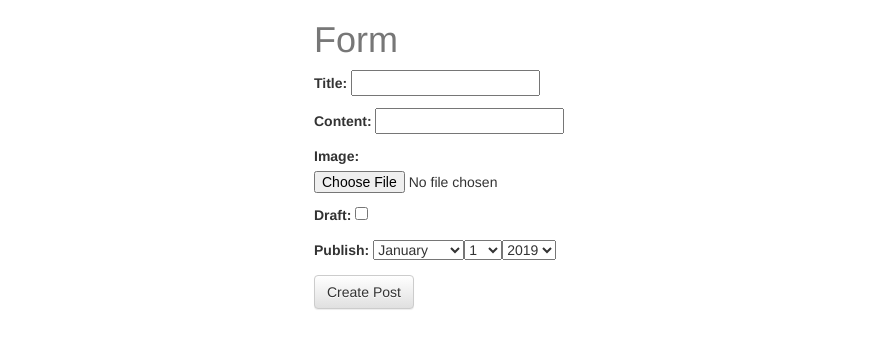
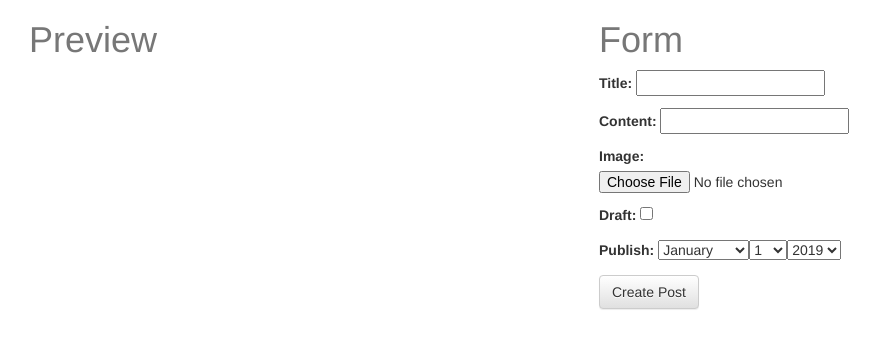
Before and after one commit to lucaslucyk/ciclicaitinerante, a Django app: template src/templates/post_form.html in a window 1280 px wide. Shown: the top 349 px of the page, without its empty margins (56-936 px from the left). Run offline with Django 3.2, Linux system fonts and the light colour scheme; the template is opened without the code that fills it: values that come from a table or form of the project are taken from there, others are empty; some libraries are stand-ins or nearby versions.

Commit message:
FIN VIDEO 8 - SEGUIR CON 9

```diff
--- a/src/posts/forms.py
+++ b/src/posts/forms.py
@@ -5,7 +5,7 @@ from .models import Post
 
 class PostForm(forms.ModelForm):
 
-	content = forms.CharField(widget=PagedownWidget)
+	content = forms.CharField(widget=PagedownWidget(show_preview=False))
 	publish = forms.DateField(widget=forms.SelectDateWidget)
 
 	class Meta:
--- a/src/templates/base.html
+++ b/src/templates/base.html
@@ -49,15 +49,44 @@ fjs.parentNode.insertBefore(js, fjs);
 	$(document).ready(function(){
 		$(".content-markdown").each(function(){
 			var content = $(this).text()
-			//console.log(content)
 			var markedContent = marked(content)
-			//console.log(markedContent)
 
 			$(this).html(markedContent)
 		})
 		$(".post-detail-item img").each(function(){
-			$(this).addClass("img-responsive")
+			$(this).addClass("img-responsive");
 		})
+
+		//preview-content
+		var contentInput = $("#id_content");
+		function setContent(value){
+			var markedContent = marked(value)
+			$("#preview-content").html(markedContent)
+			$("#preview-content img").each(function(){
+				$(this).addClass("img-responsive")
+			})
+		}
+		setContent(contentInput.val())
+
+		//cambio el content con inputs del teclado
+		contentInput.keyup(function(){
+			var newContent = $(this).val()
+				setContent(newContent)
+		})
+
+		//preview-title
+		var titleInput = $("#id_title");
+		function setTitle(value){
+			$("#preview-title").text(value)
+		}
+		setTitle(titleInput.val())
+
+		//cambio el title con inputs del teclado
+		titleInput.keyup(function(){
+			var newContent = $(this).val()
+				setTitle(newContent)
+		})
+
 	})
 </script>
 
--- a/src/templates/post_form.html
+++ b/src/templates/post_form.html
@@ -7,9 +7,18 @@
 {% endblock head_extra %}
 
 {% block content %}
-<div class='col-sm-6 col-sm-offset-3'>
+<div class="col-sm-6">
+    <h1>Preview</h1>
+    </hr>
+    <div class="content-preview">
+        <h3 id="preview-title"></h3>
+        {# <input id="preview-title"> #}
+        <p id="preview-content"></p>
+    </div>
+</div>
+<div class='col-sm-6'>
 <h1>Form</h1>
-
+</hr>
 <form method='POST' action='' enctype='multipart/form-data'>{% csrf_token %}
 {{ form.as_p }}
 <input type='submit' class='btn btn-default' value='Create Post' />
--- a/src/templates/post_list.html
+++ b/src/templates/post_list.html
@@ -19,7 +19,7 @@
         {% if obj.draft %}<h3>Staff only: Draft</h3>{% endif %} {% if obj.publish > today %}<h3>Staff Only: Future Post</h3>{% endif %}
         <h3><a href='{{ obj.get_absolute_url }}'>{{ obj.title }}</a> <small>{{ obj.publish }}</small></h3>
         {% if obj.user.get_full_name %}<p>Author: {{ obj.user.get_full_name }}</p>{% endif %}
-        {{ obj.get_markdown }}
+        {{ obj.get_markdown|truncatewords_html:50}}
         <p><a href="{{ obj.get_absolute_url }}" class="btn btn-primary" role="button">View</a></p>
       </div>
     </div>
```
